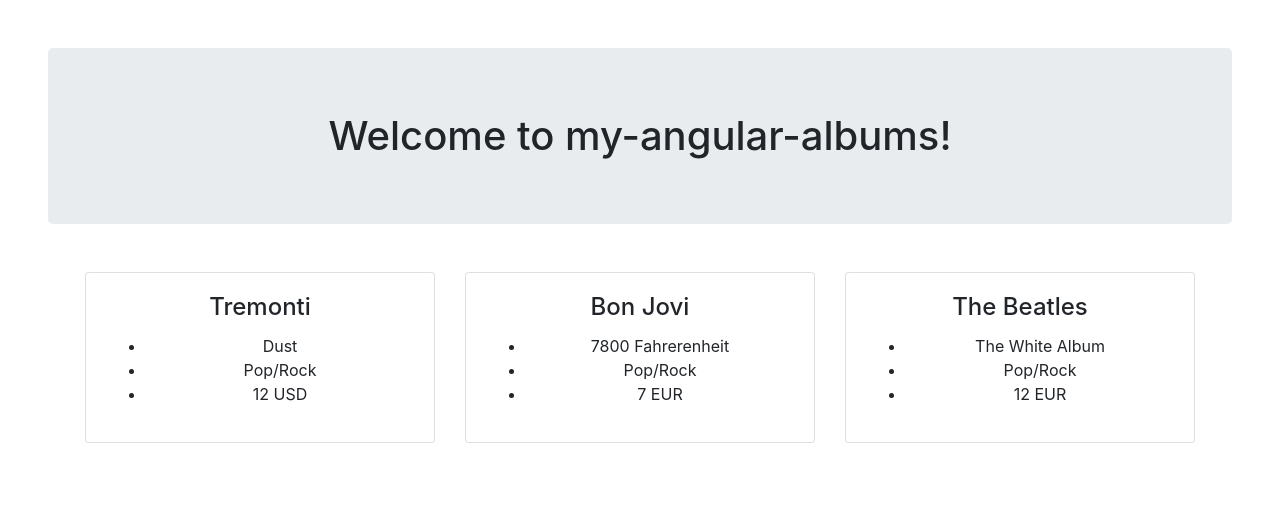
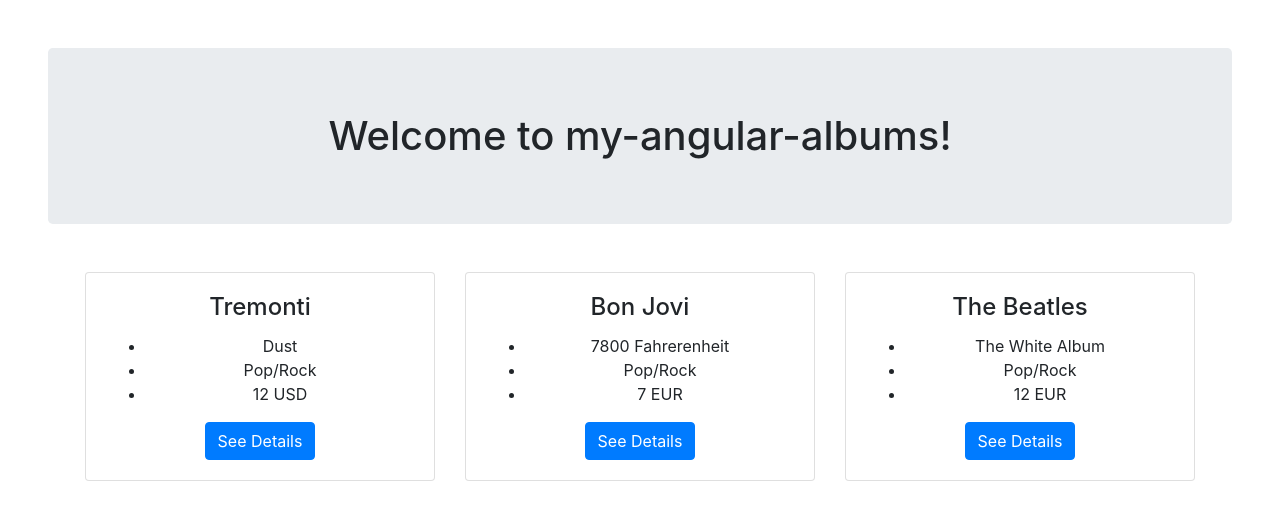
Before and after one commit to lc7729/angular100-albums, an Angular app: page / in a window 1280 px wide. Shown: the top 520 px of the page. Built offline with nearby package versions, Linux system fonts and the light colour scheme.

Commit message:
Add showAlbum function
Add showAlbum function to raise an alert when button is clicked
Add button to AlbumCard html

```diff
--- a/src/app/albums/album-card/album-card.component.html
+++ b/src/app/albums/album-card/album-card.component.html
@@ -5,4 +5,5 @@
     <li>{{ album.genre }}</li>
     <li>{{ album.price }} {{ album.currency }}</li>
   </ul>
+  <button class="btn btn-primary" (click)="showAlbum()">See Details</button>
 </div>
--- a/src/app/albums/album-card/album-card.component.ts
+++ b/src/app/albums/album-card/album-card.component.ts
@@ -12,6 +12,10 @@
 
   constructor() {}
 
+  showAlbum() {
+    alert('Album selected: ' + this.album.album_name)
+  }
+
   ngOnInit() {
   }
 }
```
